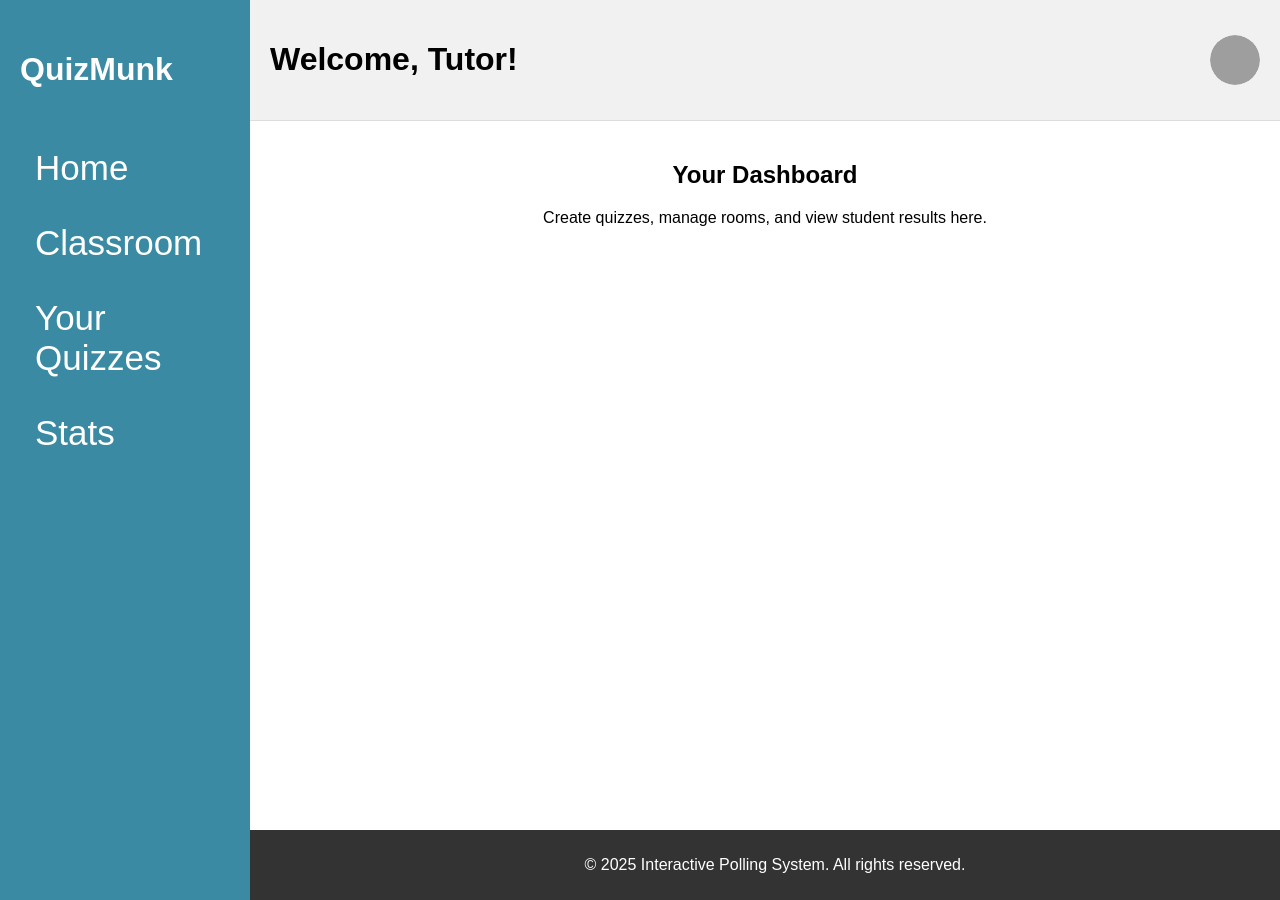
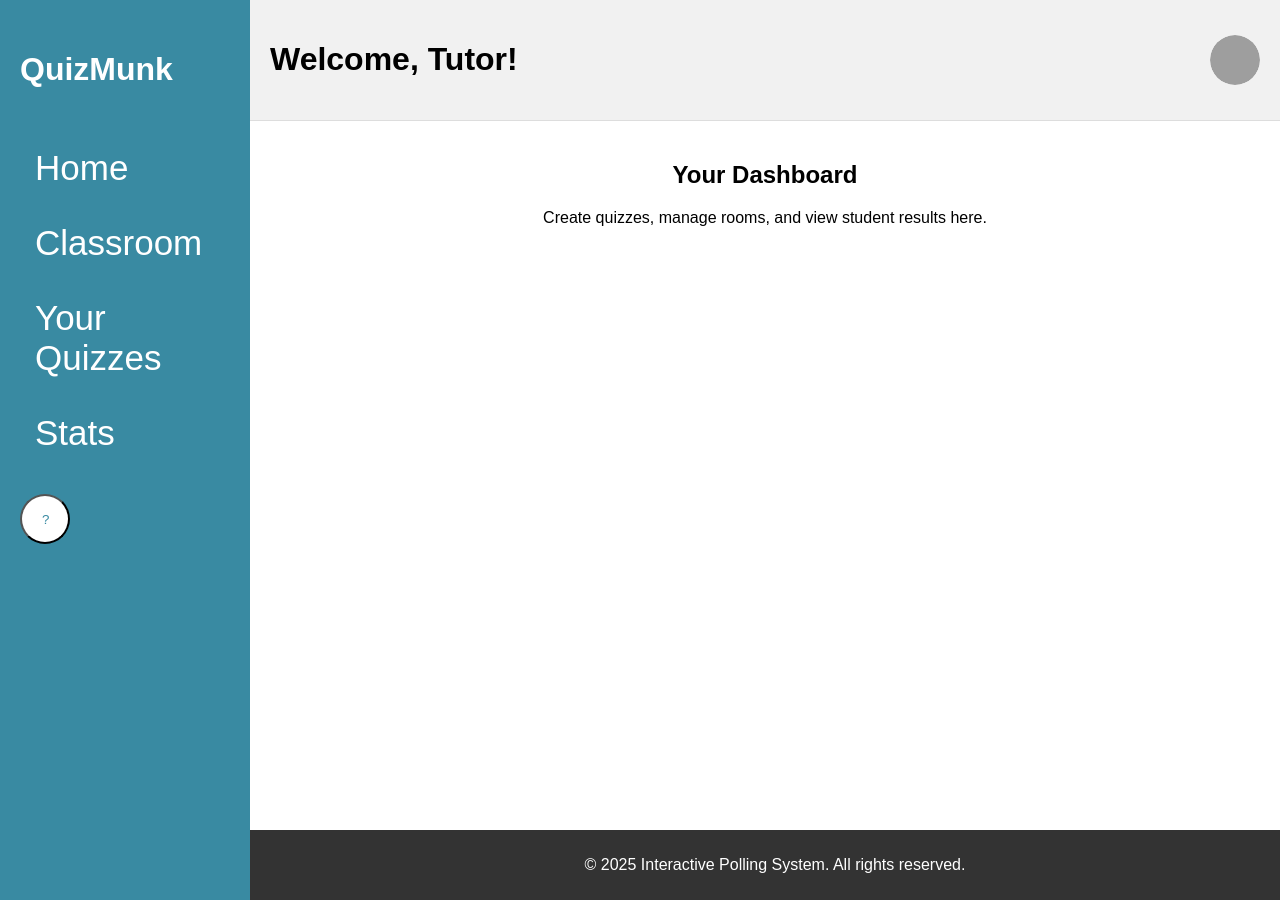
Before and after one commit to hm2412/Quizmunk, a Django app: template team-chipmunk/quizsite/app/templates/tutor_dashboard.html in a window 1280 px wide. Run offline with Django 3.2, Linux system fonts and the light colour scheme; the template is opened without the code that fills it, so the values that code supplies are empty; grey boxes are pictures that could not be loaded.

Commit message:
Add circular button

```diff
--- a/team-chipmunk/quizsite/app/static/css/tutor_dashboard.css
+++ b/team-chipmunk/quizsite/app/static/css/tutor_dashboard.css
@@ -44,6 +44,17 @@
     background-color: #1E7590;
 }
 
+.help-btn {
+    display: inline-block;
+    padding: 10px 20px;
+    background-color: white;
+    color: #398AA2;
+    text-decoration: none;
+    border-radius: 50%;
+    height: 50px;
+    width: 50px;
+}
+
 .tutor_content {
     margin-left: 250px; /* Offset by the width of the sidebar */
     flex: 1;
@@ -52,3 +63,10 @@
     box-sizing: border-box; /* Ensures padding doesn't affect the overall width */
     min-width: calc(100% - 250px); /* Prevents overflow */
 }
+
+.dashboard_summary {
+    flex: 1;
+    text-align: center;
+    padding: 20px;
+    overflow-x: hidden;
+}
--- a/team-chipmunk/quizsite/app/templates/partials/tutor_navbar.html
+++ b/team-chipmunk/quizsite/app/templates/partials/tutor_navbar.html
@@ -2,10 +2,12 @@
     <h1 class="title">QuizMunk</h1>
     <nav>
         <ul>
-            <li><a href="#">Home</a></li>
+            <li><a href="{% url 'tutor_dashboard' %}">Home</a></li>
             <li><a href="#">Classroom</a></li>
             <li><a href="#">Your Quizzes</a></li>
             <li><a href="#">Stats</a></li>
         </ul>
+
+        <button class="help-btn">?</button>
     </nav>
 </header>
--- a/team-chipmunk/quizsite/app/templates/tutor_dashboard.html
+++ b/team-chipmunk/quizsite/app/templates/tutor_dashboard.html
@@ -26,13 +26,12 @@
                     </div>
                 </div>
             </div>
-            <main>
+            <div class="dashboard_summary">
                 <section>
                     <h2>Your Dashboard</h2>
                     <p>Create quizzes, manage rooms, and view student results here.</p>
                 </section>
-            </main>
-
+            </div>
             {% include 'partials/footer.html' %}
         </div>
     </div>
```
